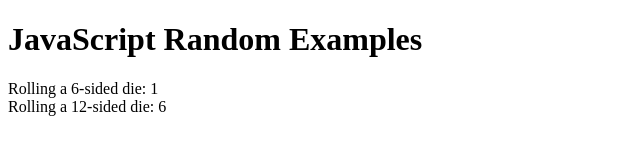
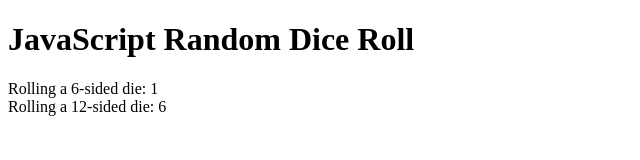
Before and after one commit to rmz/random, a plain HTML site: page randomDiceNoImages.html in a window 1280 px wide. Shown: the full height of the page, 0-640 px from the left. Drawn offline with Linux system fonts and the light colour scheme.

Commit message:
Change heading to 'JavaScript Random Dice Roll'

```diff
--- a/randomDice.html
+++ b/randomDiceNoImages.html
@@ -13,7 +13,7 @@
     </script>
   </head>
   <body>
-    <h1>JavaScript Random Examples</h1>
+    <h1>JavaScript Random Dice Roll</h1>
     <script>
       document.write("Rolling a 6-sided die: " + rollDice() + "<br>");
       document.write("Rolling a 12-sided die: " + rollDice(12) + "<br>");
```
